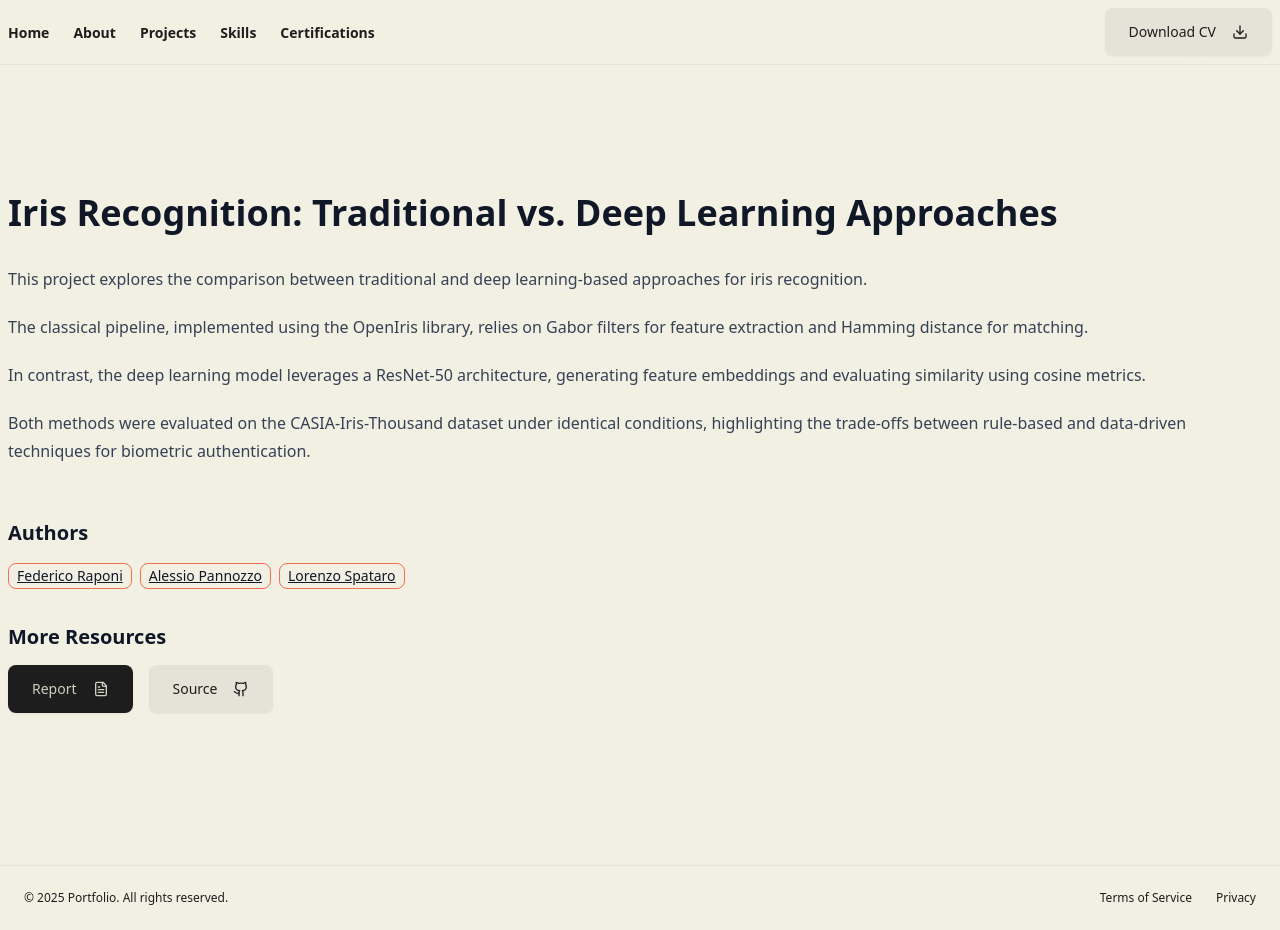
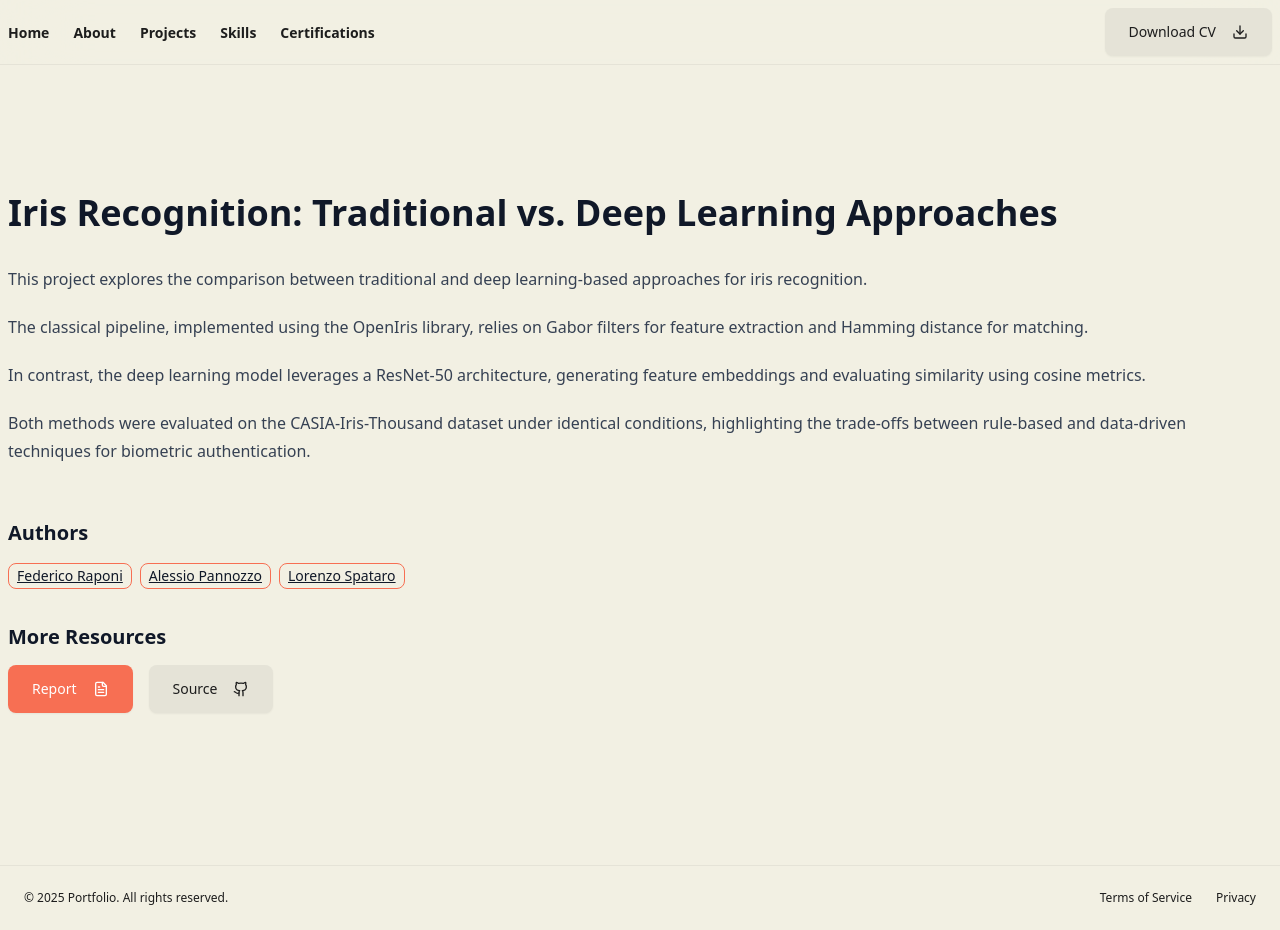
Before and after one commit to Federiko9811/portfolio-frontend, a Next.js app: page /projects/1 in a window 1280 px wide. Built offline with nearby package versions, Linux system fonts and the light colour scheme; what tailwindcss-animated would draw is missing.

Commit message:
change colors

```diff
--- a/app/projects/[id]/page.tsx
+++ b/app/projects/[id]/page.tsx
@@ -116,6 +116,7 @@ const ProjectPage = () => {
                                     <ZoomInButton
                                         text={"Report"}
                                         icon={<FileText className="ml-2 h-4 w-4"/>}
+                                        variant={"accent"}
                                     />
                                 </a>
                             </motion.div>
@@ -137,6 +138,7 @@ const ProjectPage = () => {
                                     <ZoomInButton
                                         text={"Website"}
                                         icon={<Globe className="ml-2 h-4 w-4"/>}
+                                        variant={"accent"}
                                     />
                                 </a>
                             </motion.div>
```
